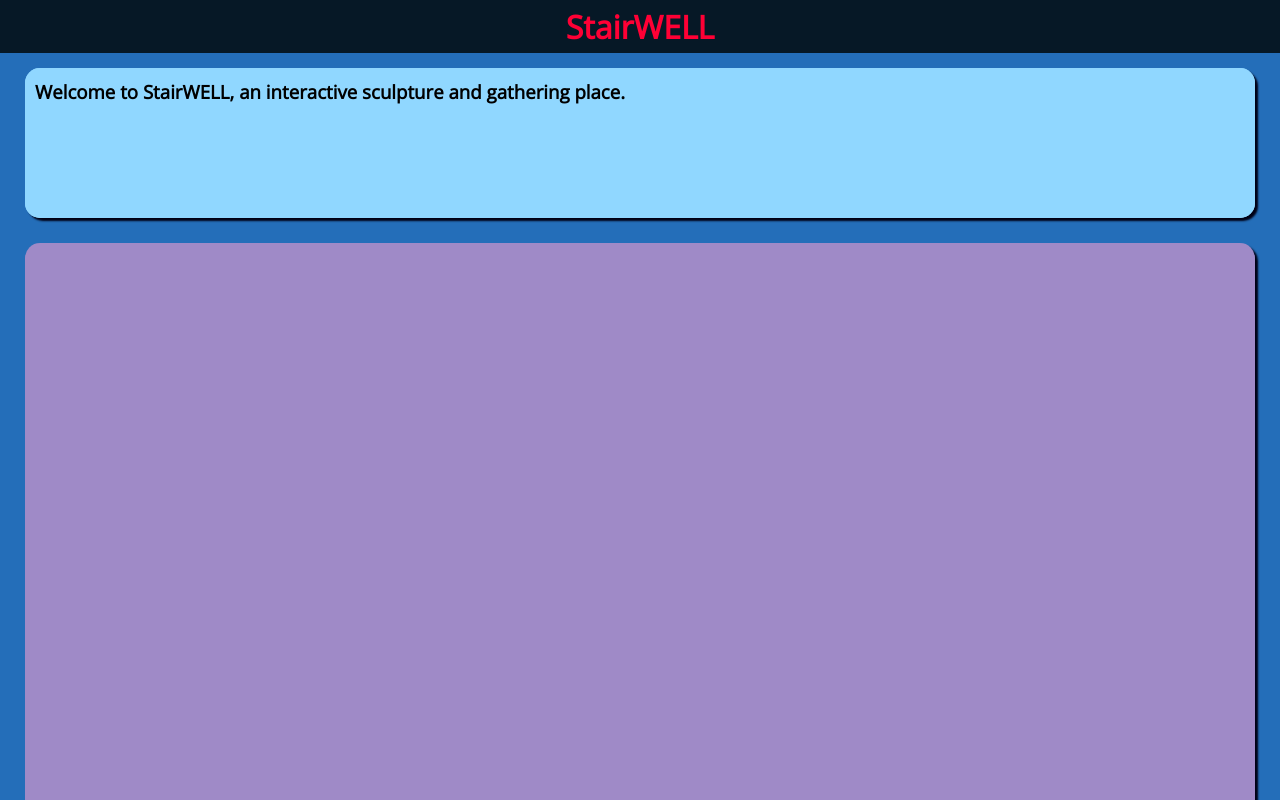
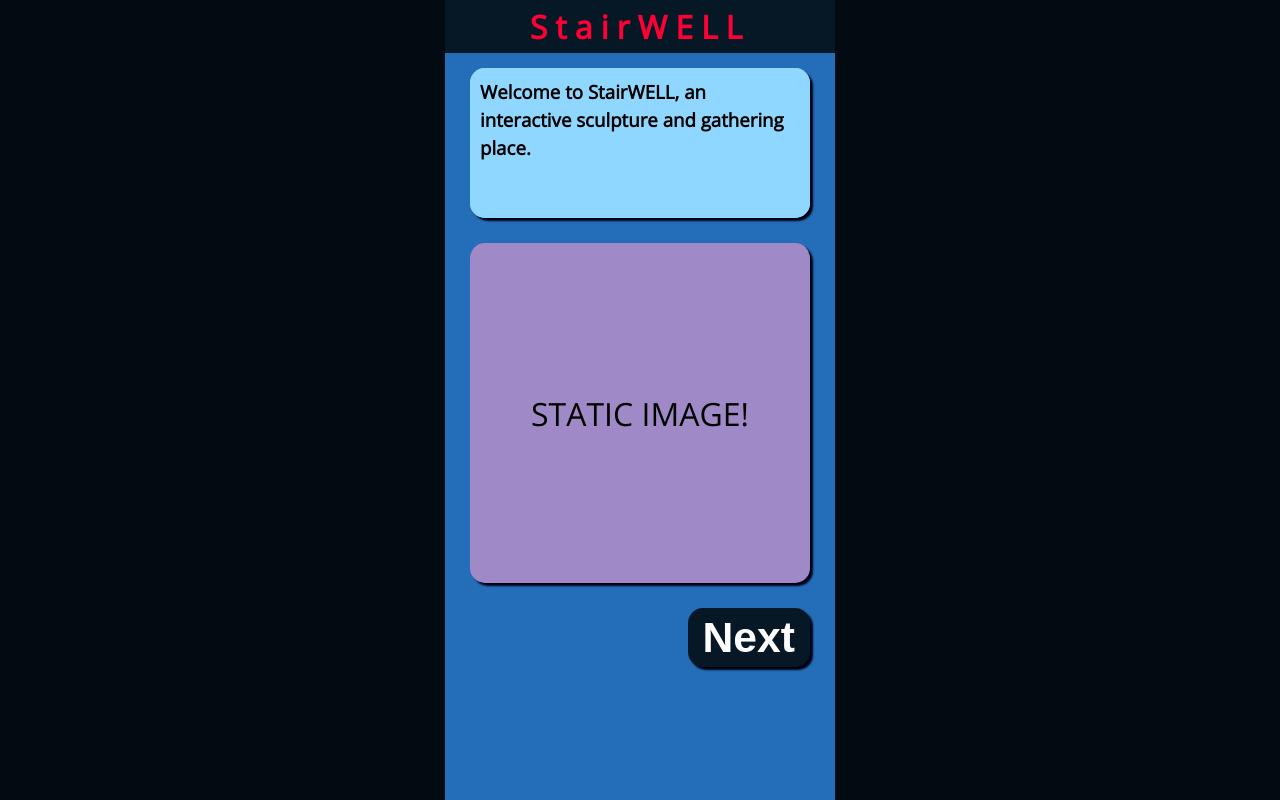
Before and after one commit to Purdue-Stairwell/frontend, a Svelte app: page / in a window 1280 px wide. Shown: the top 800 px of the page. Built offline with nearby package versions, Linux system fonts and the light colour scheme.

Commit message:
cant get mobile scrolling to stop :/

```diff
--- a/src/App.svelte
+++ b/src/App.svelte
@@ -8,10 +8,13 @@
   import NextButton from './lib/abox/NextButton.svelte';
   import RefreshButton from './lib/abox/RefreshButton.svelte';
   import WhoFive from './lib/vbox/WhoFive.svelte';
+  import ProjectButton from './lib/abox/ProjectButton.svelte';
 
   import { crossfade } from 'svelte/transition';
   import { quintOut } from 'svelte/easing';
-	import ProjectButton from './lib/abox/ProjectButton.svelte';
+  import { onMount } from 'svelte';
+
+
 
   const [send, receive] = crossfade({
     duration: 1500,
@@ -37,11 +40,15 @@
     alert("You have been squiggled!");
   }
 
-  let canvas;
+  let canvasElement;
+  onMount(() => {
+        console.log(canvasElement)
         document.body.addEventListener(
           "touchstart",
-        function (e) {
-          if (e.target == canvas) {
+          (e) => {
+            console.log(e.target);
+            if (e.target == canvasElement) {
+              console.log("bingo");
               e.preventDefault();
             }
           },
@@ -49,8 +56,9 @@
         );
         document.body.addEventListener(
           "touchend",
-        function (e) {
-          if (e.target == canvas) {
+          (e) => {
+            if (e.target == canvasElement) {
+              console.log("bingo");
               e.preventDefault();
             }
           },
@@ -58,13 +66,16 @@
         );
         document.body.addEventListener(
           "touchmove",
-        function (e) {
-          if (e.target == canvas) {
+          (e) => {
+            if (e.target == canvasElement) {
+              console.log("bingo");
               e.preventDefault();
             }
           },
           { passive: false }
         );
+  });
+
 
 </script>
 
@@ -87,7 +98,7 @@
  {:else if screenLocation >= 7 && screenLocation <= 11}
  <WhoFive on:whofive={updateWhoFiveScore} questionNumber={screenLocation-7} value={whoFiveScores[screenLocation-7]}></WhoFive>
  {:else if screenLocation == 2 || screenLocation == 14}
- <Squiggle bind:this="{canvas}" sketchWidth={300} sketchHeight={300}></Squiggle>
+ <Squiggle bind:this={canvasElement} sketchWidth={300} sketchHeight={300}></Squiggle>
  {:else}
  <Animation></Animation>
  {/if}
@@ -106,7 +117,8 @@
 
   main {
     background-color: #246EB9;
-    width: 100vw;
-    height: 100vh;
+    margin: 0 auto;
+    width: 390px;
+    height: 844px;
   }
 </style>
--- a/src/app.css
+++ b/src/app.css
@@ -7,3 +7,7 @@
 	padding: 0px;
 	box-sizing: border-box;
 }
+
+body {
+	background-color: #030b12;
+}
--- a/src/lib/Header.svelte
+++ b/src/lib/Header.svelte
@@ -15,7 +15,7 @@
         justify-content: center;
     }
     h1 {
-
+        letter-spacing: 0.5rem;
         font-size: 24pt;
         color: #FF0035;
         font-weight: bold;
```
Lines whose indentation alone changed are shown as unchanged.
